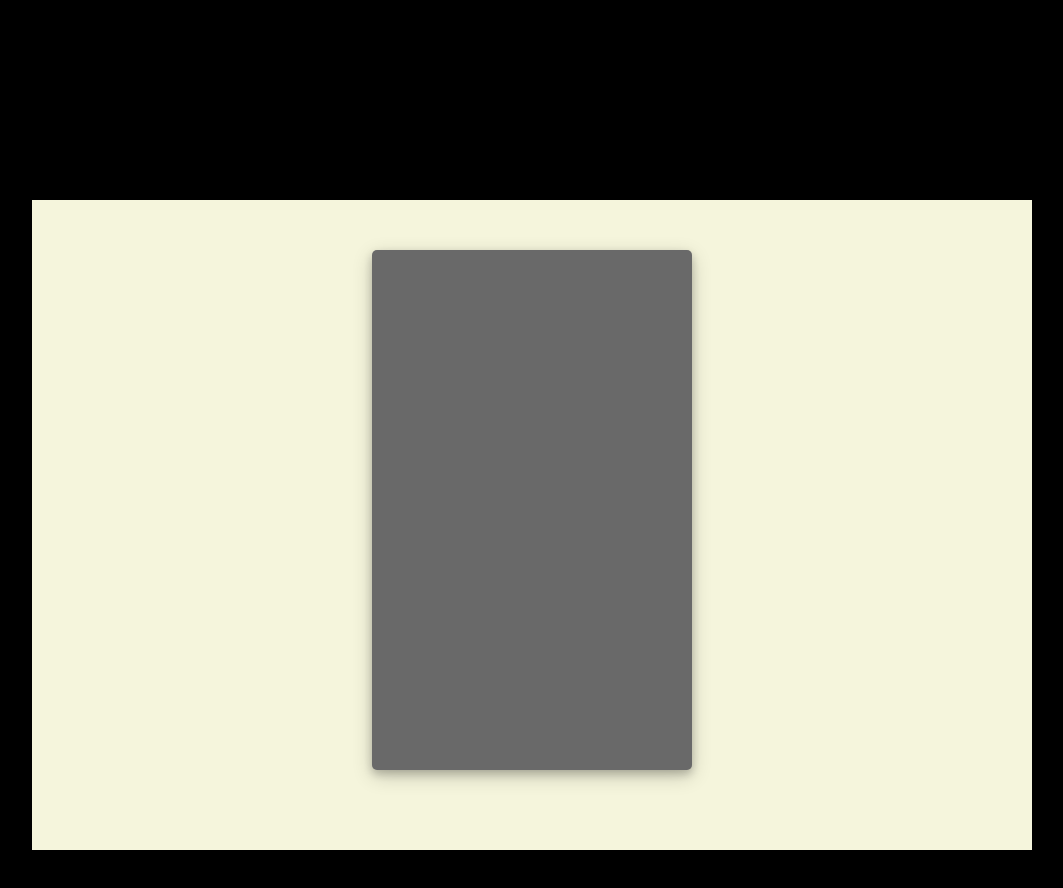
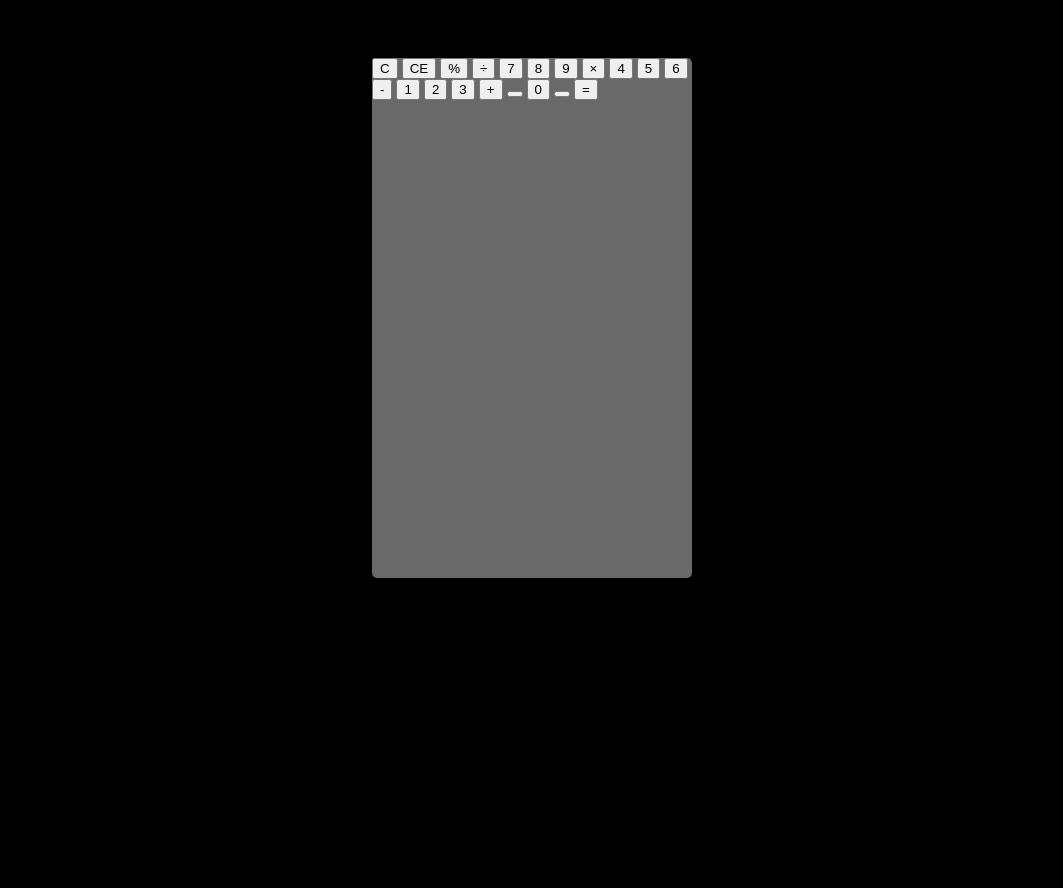
Before and after one commit to kaosadi17/Web-Calculator, a plain HTML site: page src/index.html in a window 1280 px wide. Shown: the whole page, without its empty margins (108-1171 px from the left). After the commit the page ends 800 px from the top, so only its background shows below. Drawn offline with Linux system fonts and the light colour scheme.

Commit message:
Add buttons to calculator

```diff
--- a/src/index.html
+++ b/src/index.html
@@ -7,10 +7,39 @@
 </head>
 
 <body>
-    <div id="container">
-        <div id="calculator">
+    <div id="calculator">
+        <div id="result">
+            <div id="history">
+                <p id="history-value"></p>
+            </div>
+            <div id="output">
+                <p id="output-value"></p>
+            </div>
+            <div id="keyboard">
+                <button class="operator" id="clear">C</button>
+                <button class="operator" id="backspace">CE</button>
+                <button class="operator" id="%">%</button>
+                <button class="operator" id="/">&#247</button>
+                <button class="number" id="7">7</button>
+                <button class="number" id="8">8</button>
+                <button class="number" id="9">9</button>
+                <button class="operator" id="*">&times;</button>
+                <button class="number" id="4">4</button>
+                <button class="number" id="5">5</button>
+                <button class="number" id="6">6</button>
+                <button class="operator" id="-">-</button>
+                <button class="number" id="1">1</button>
+                <button class="number" id="2">2</button>
+                <button class="number" id="3">3</button>
+                <button class="operator" id="+">+</button>
+                <button class="empty" id="empty"></button>
+                <button class="number" id="0">0</button>
+                <button class="empty" id="empty"></button>
+                <button class="operator" id="=">=</button>
+            </div>
         </div>
     </div>
+
     <script type="text/javascript"></script>
 </body>
 
```
